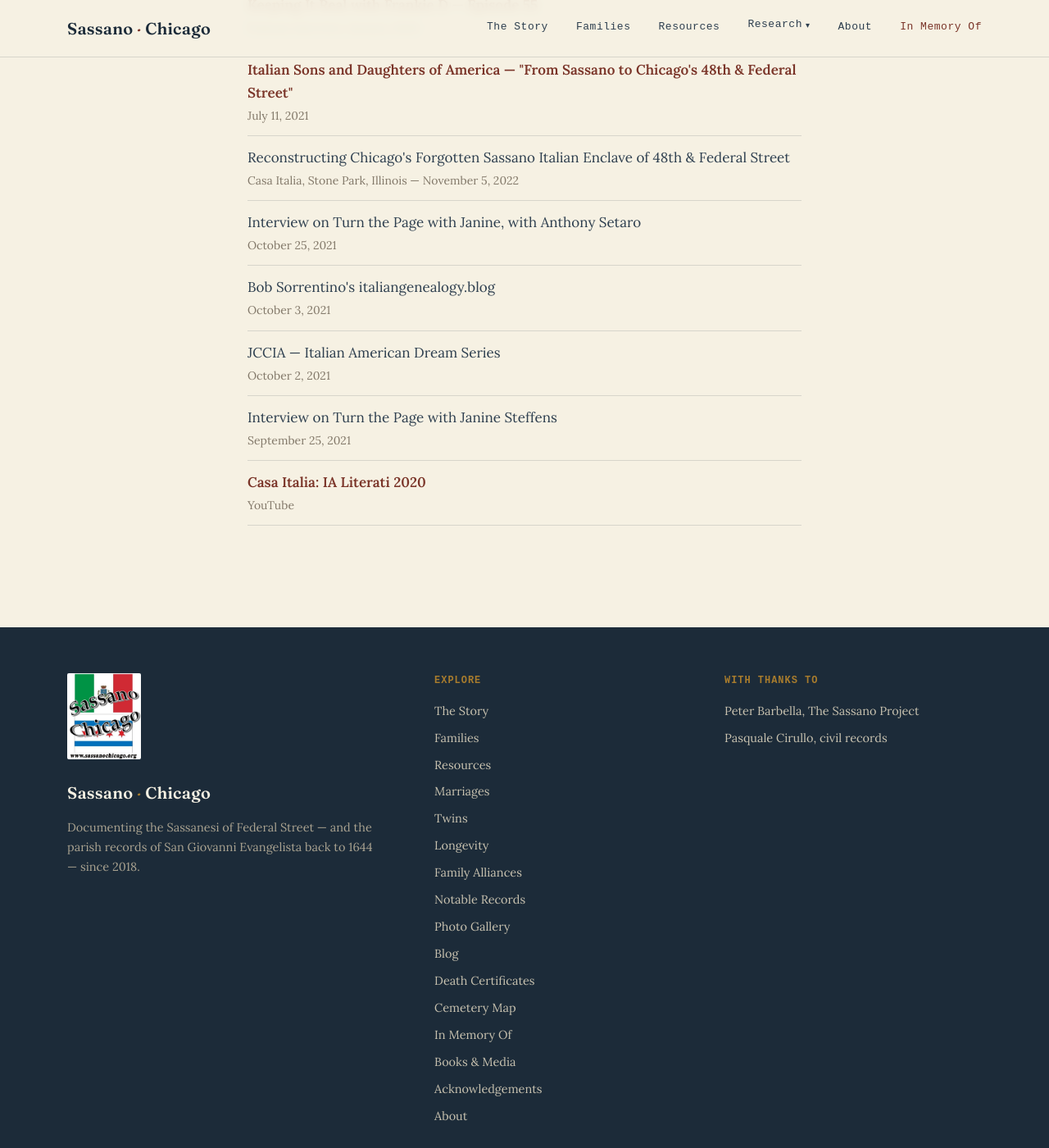
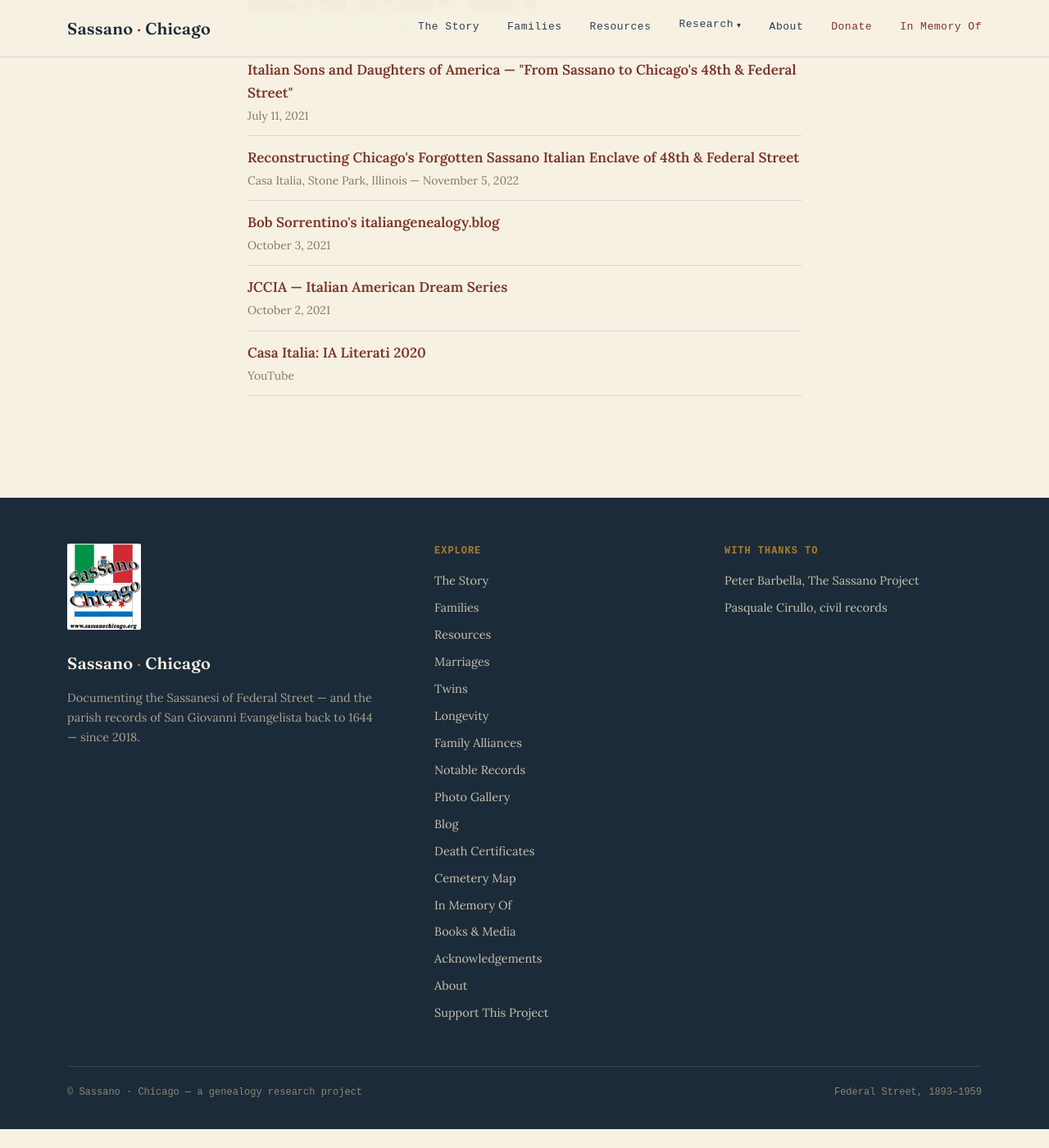
Before and after one commit to johncavallone/sassanochicago, a Jekyll site: the page built from books-media.html, in a window 1280 px wide and 1400 px high, scrolled down 959 px. Shown: the whole window at 82% size. Built offline with Jekyll 4.4.1, drawn with Linux system fonts in a browser that asks for light colours; some web fonts are replaced; after the commit the page ends 2336 px from its top, so only the background shows below that.

Commit message:
Add files via upload

```diff
--- a/_layouts/default.html
+++ b/_layouts/default.html
@@ -28,6 +28,7 @@
         </div>
       </div>
       <a href="{{ '/about.html' | relative_url }}">About</a>
+      <a href="{{ '/donate.html' | relative_url }}" style="color:var(--brick);">Donate</a>
       <a href="{{ '/in-memory-of.html' | relative_url }}" style="color:var(--brick);">In Memory Of</a>
     </div>
     <button class="nav-toggle" aria-label="Open menu" aria-expanded="false">
@@ -113,6 +114,7 @@
           <li><a href="{{ '/books-media.html' | relative_url }}">Books &amp; Media</a></li>
           <li><a href="{{ '/acknowledgements.html' | relative_url }}">Acknowledgements</a></li>
           <li><a href="{{ '/about.html' | relative_url }}">About</a></li>
+          <li><a href="{{ '/donate.html' | relative_url }}">Support This Project</a></li>
         </ul>
       </div>
       <div>
--- a/about.html
+++ b/about.html
@@ -19,7 +19,7 @@ description: >-
   <div class="wrap content-block">
     <p>Sassano to Chicago is a genealogy resource for those with ancestors from the southern Italian town of Sassano, in the province of Salerno, region of Campania, who settled in Chicago. John Cavallone is one of those descendants, working toward helping others discover their heritage. My goal is to provide the definitive resource for the Sassano families that settled on Federal Street in the early 20th century — and I'm confident continued work here will get us there. I encourage others of Italian descent to research and document your own family history, to preserve it for future generations.</p>
 
-    <p>If you find any material on this site helpful, I'm accepting donations to help continue the research via <a href="https://paypal.me/johncavallone?locale.x=en_US" style="color:var(--brick);">PayPal</a>. Thank you!</p>
+    <p>If you find any material on this site helpful, I'm accepting donations to help continue the research — see the <a href="{{ '/donate.html' | relative_url }}" style="color:var(--brick);">Support This Project</a> page for PayPal and Venmo. Thank you!</p>
 
     <p>I encourage all fellow paisano to document their family history before it's lost forever. The <a href="http://casaitaliachicago.org/library-museums/florence-bartolomei-roselli-library/" style="color:var(--brick);">Casa Italia Florence Bartolomei Roselli Library</a> is helping preserve our history through their "Saving Our Stories" initiative.</p>
 
--- a/books-media.html
+++ b/books-media.html
@@ -42,24 +42,16 @@ title: Books & Media
           <span class="desc">July 11, 2021</span>
         </li>
         <li>
-          <span class="reslink" style="cursor:default;">Reconstructing Chicago's Forgotten Sassano Italian Enclave of 48th &amp; Federal Street</span>
+          <a class="reslink" href="https://www.youtube.com/watch?v=uAB0C4up7g8&amp;t">Reconstructing Chicago's Forgotten Sassano Italian Enclave of 48th &amp; Federal Street</a>
           <span class="desc">Casa Italia, Stone Park, Illinois — November 5, 2022</span>
         </li>
         <li>
-          <span class="reslink" style="cursor:default;">Interview on Turn the Page with Janine, with Anthony Setaro</span>
-          <span class="desc">October 25, 2021</span>
-        </li>
-        <li>
-          <span class="reslink" style="cursor:default;">Bob Sorrentino's italiangenealogy.blog</span>
+          <a class="reslink" href="https://www.youtube.com/watch?v=Ht3AtXC9Dvw">Bob Sorrentino's italiangenealogy.blog</a>
           <span class="desc">October 3, 2021</span>
         </li>
         <li>
-          <span class="reslink" style="cursor:default;">JCCIA — Italian American Dream Series</span>
+          <a class="reslink" href="https://www.youtube.com/watch?v=I_xXvJaG50M">JCCIA — Italian American Dream Series</a>
           <span class="desc">October 2, 2021</span>
-        </li>
-        <li>
-          <span class="reslink" style="cursor:default;">Interview on Turn the Page with Janine Steffens</span>
-          <span class="desc">September 25, 2021</span>
         </li>
         <li>
           <a class="reslink" href="https://www.youtube.com/watch?v=jiu-Os3E6mw">Casa Italia: IA Literati 2020</a>
```
Also changed, not shown: donate.html (added, +33 -0 lines).
